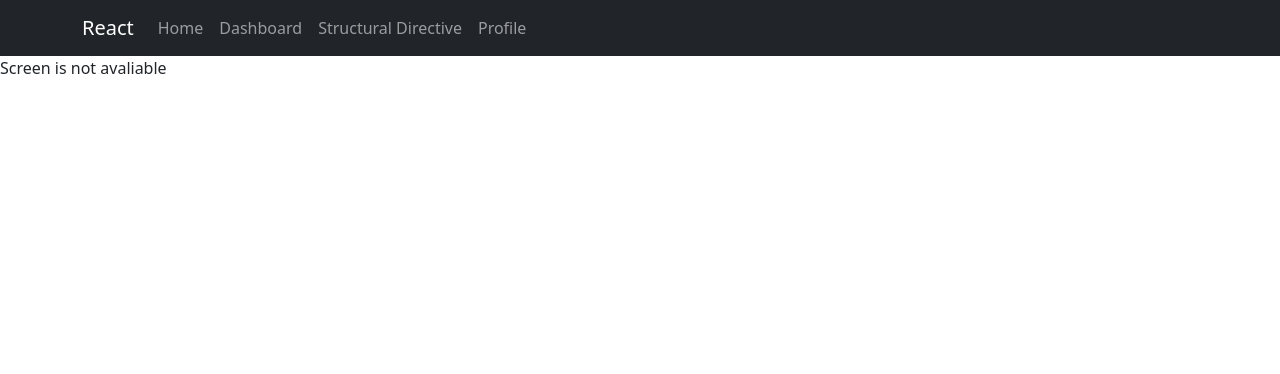
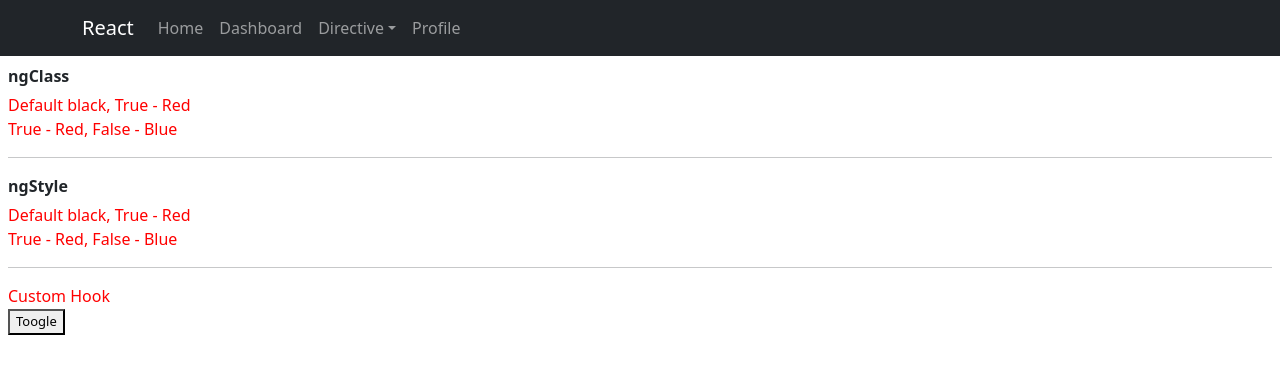
Before and after one commit to asairaj22/react-learn-basic, a React (Create React App) app: page /attribute-directive in a window 1280 px wide. Shown: the top 374 px of the page. Built offline with nearby package versions, Linux system fonts and the light colour scheme.

Commit message:
attribute fn added, navbar updated & custom hook added

```diff
--- a/src/App.js
+++ b/src/App.js
@@ -5,6 +5,7 @@ import AppRoutes from './routes';
 import Container from 'react-bootstrap/Container';
 import Nav from 'react-bootstrap/Nav';
 import Navbar from 'react-bootstrap/Navbar';
+import NavDropdown from 'react-bootstrap/NavDropdown';
 
 const App = () => {
   return (
@@ -15,7 +16,15 @@ const App = () => {
           <Nav className="me-auto">
             <Nav.Link as={Link} to="/home">Home</Nav.Link>
             <Nav.Link as={Link} to="/dashboard">Dashboard</Nav.Link>
-            <Nav.Link as={Link} to="/structural-directive">Structural Directive</Nav.Link>
+            <NavDropdown title="Directive" id="basic-nav-dropdown">
+              <NavDropdown.Item as={Link} to="/structural-directive">
+                Structural
+              </NavDropdown.Item>
+              <NavDropdown.Divider />
+              <NavDropdown.Item as={Link} to="/attribute-directive">
+              Attribute
+              </NavDropdown.Item>
+            </NavDropdown>
             <Nav.Link as={Link} to="/profile">Profile</Nav.Link>
           </Nav>
         </Container>
--- /dev/null
+++ b/src/Components/attribute-directive.js
@@ -0,0 +1,48 @@
+import React, { useState } from 'react';
+import useNgStyle from './custom-hooks';
+
+const AttributeDirective = () => {
+    const [value, setValue] = useState(true);
+    const toogleValue = () => {
+        const updatedValue = !value;
+        setValue(updatedValue);
+        setStyle('color', updatedValue ? 'red' : 'blue');
+    };
+    // Below comment out code will not proper.
+    // Due to the asynchronous nature of the useState hook in React.
+    // setValue(!value), the state update isn’t applied immediately. Instead, it’s scheduled to happen in the next render
+    // const toogleValue = () => {
+    //     setValue(!value);
+    //     setStyle('color', value ? 'red' : 'blue');
+    // };
+    const [styles, setStyle] = useNgStyle({color: 'red'});
+
+    return (
+        <div className='m-2'>
+            <div>
+                <p className='font-weight-bold'>ngClass</p>
+                <div className={`color-default ${value ? 'color-red' : ''}`}>
+                    Default black, True - Red
+                </div>
+                <div className={`${value ? 'color-red' : 'color-blue'}`}>
+                    True - Red, False - Blue
+                </div>
+                <hr></hr>
+            </div>
+            <div>
+                <p className='font-weight-bold'>ngStyle</p>
+                <div style={{color: value ? 'red' : ''}}>
+                    Default black, True - Red
+                </div>
+                <div style={{color: value ? 'red' : 'blue'}}>
+                    True - Red, False - Blue
+                </div>
+                <hr></hr>
+                <div style={styles}>Custom Hook</div>
+            </div>
+            <button className='button-style' onClick={toogleValue}>Toogle</button>
+        </div>
+    )
+}
+
+export default AttributeDirective;
--- /dev/null
+++ b/src/Components/custom-hooks.js
@@ -0,0 +1,14 @@
+import { useState } from 'react';
+
+export default function useNgStyle(initialStyles) {
+  const [styles, setStyles] = useState(initialStyles);
+
+  function setStyle(property, value) {
+    setStyles(prevStyles => ({
+      ...prevStyles,
+      [property]: value
+    }));
+  }
+
+  return [styles, setStyle];
+}
--- a/src/Components/structural-directive.js
+++ b/src/Components/structural-directive.js
@@ -28,7 +28,7 @@ const StructuralDirective = () => {
                 { trueCondition ? <div>True</div> : <div>False</div>}
                 { falseCondition ? <div>True</div> : <div>False</div>}
                 <div>Tried ngIf in React - {trueCondition ? 'Yes' : 'No'}</div>
-                <button onClick={updateNgIf}>Update ngIF value</button>
+                <button className='button-style' onClick={updateNgIf}>Update ngIF value</button>
                 <hr></hr>
             </div>
             <div>
--- a/src/index.css
+++ b/src/index.css
@@ -53,3 +53,16 @@ code {
   float: inline-start;
   font-size: 14px;
 }
+
+/* Attribute Directive */
+.color-default{
+  color: black;
+}
+
+.color-red{
+  color: red;
+}
+
+.color-blue{
+  color: blue;
+}
--- a/src/routes.js
+++ b/src/routes.js
@@ -4,6 +4,7 @@ import NotFound from './components/not-found';
 import Profile from './components/profile';
 import Dashboard from './components/dashboard';
 import StructuralDirective from './components/structural-directive';
+import AttributeDirective from './components/attribute-directive';
 
 const AppRoutes = () => (
   <Routes>
@@ -12,6 +13,7 @@ const AppRoutes = () => (
     <Route path="/dashboard" element={<Dashboard />} />
     <Route path="/profile" element={<Profile />} />
     <Route path="/structural-directive" element={<StructuralDirective/>}/>
+    <Route path="/attribute-directive" element={<AttributeDirective/>}/>
     <Route path="*" element={<NotFound />} />
   </Routes>
 );
```
